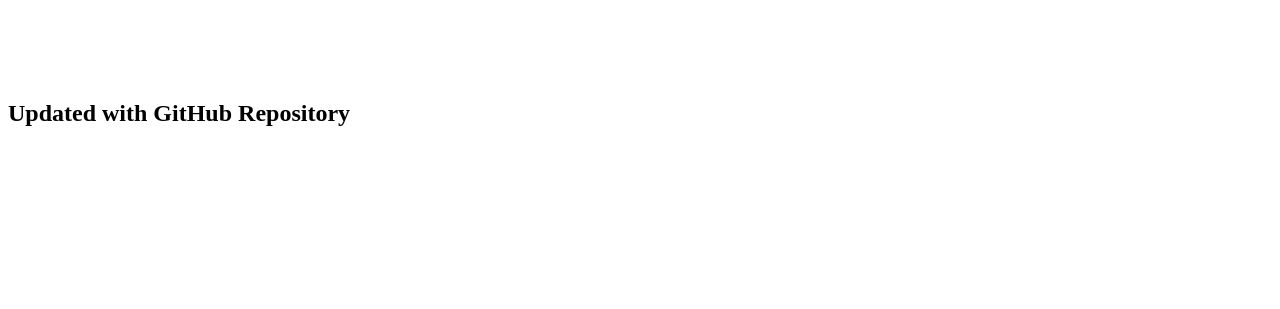
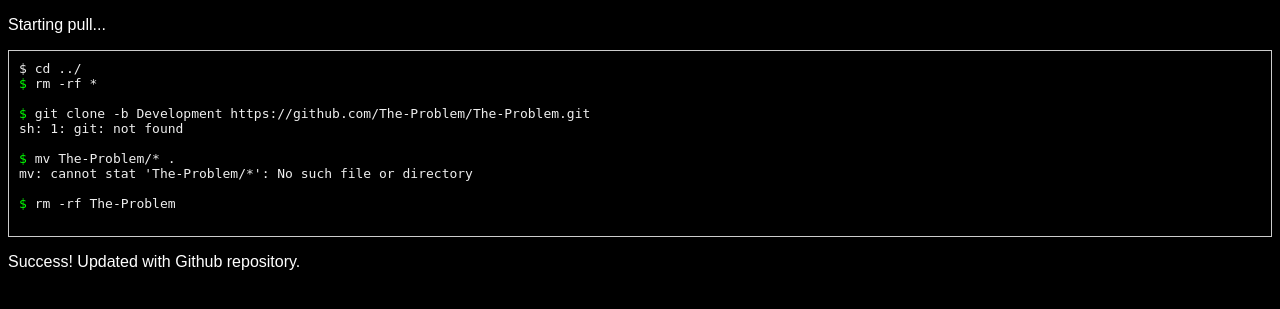
Before and after one commit to The-Problem/The-Problem, a PHP site: page /pullFromRepo.php in a window 1280 px wide. Shown: the top 309 px of the page. Run offline with PHP 8.4, Linux system fonts and the light colour scheme.

Commit message:
make pull script look nice

```diff
--- a/www/pullFromRepo.php
+++ b/www/pullFromRepo.php
@@ -1,12 +1,44 @@
+<!DOCTYPE html>
+<html>
+<head>
+    <title>Pull From Repo</title>
+
+    <style>
+        body {
+            background-color:#000;
+            color:#FFF;
+            font-family:Arial, sans-serif;
+        }
+        pre {
+            border:solid 1px #CCC;
+            padding:10px;
+            color:#EEE;
+        }
+        pre span {
+            color:#0F0;
+        }
+    </style>
+</head>
+
 <?php
-	chdir(__DIR__ . '/../');
-	$output = `rm -rf *`;
-	echo "<br>".$output;
-	$output = `git clone -b Development https://github.com/The-Problem/The-Problem.git`;
-	echo "<br>".$output;
-	$output = `mv The-Problem/* .`;
-	echo "<br>".$output;
-	$output = `rm -rf The-Problem`;
-	echo "<br>".$output;
-	echo '<h2>Updated with GitHub Repository</h2>';
+echo "<p>Starting pull...</p>";
+echo "<pre><code>";
+
+echo "$ cd ../\n";
+chdir(__DIR__ . '/../');
+
+run("rm -rf *");
+run("git clone -b Development https://github.com/The-Problem/The-Problem.git");
+run("mv The-Problem/* .");
+run("rm -rf The-Problem");
+echo "</code></pre>";
+echo "<p>Success! Updated with Github repository.</p>";
+
+
+function run($script) {
+    echo "<span>$</span> $script\n";
+    echo htmlentities(shell_exec($script . " 2>&1")) . "\n";
+}
 ?>
+
+</html>
```
